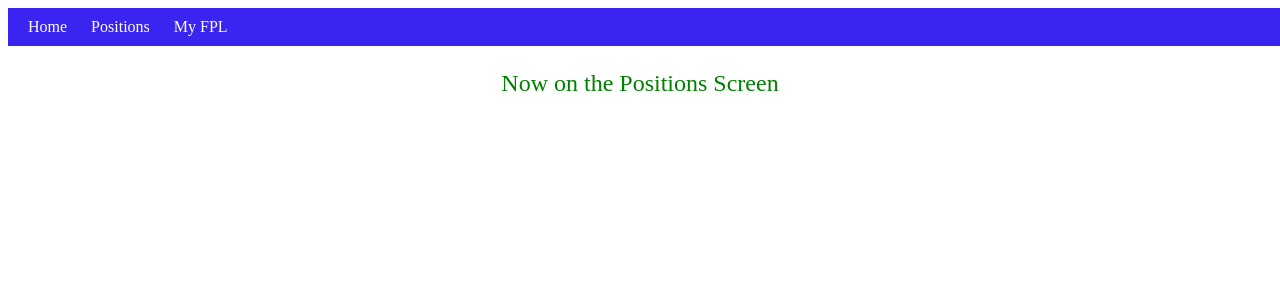
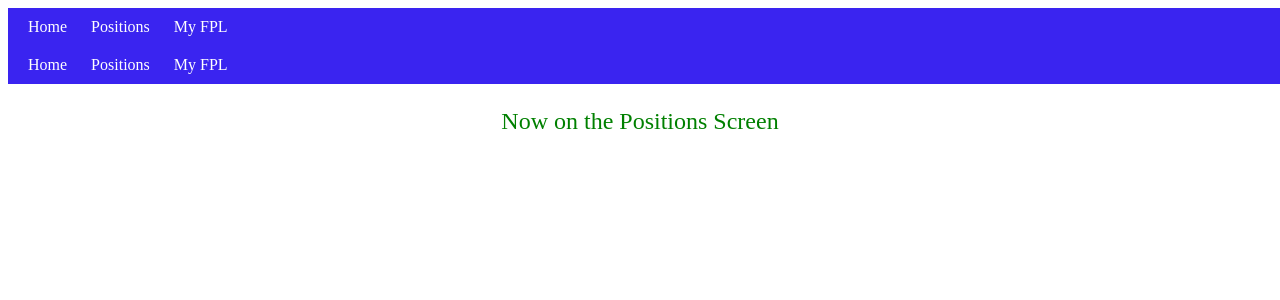
Before and after one commit to JamesRestell8/NEA_website, a Django app: page /Positions/ in a window 1280 px wide. Shown: the top 300 px of the page. Run offline with Django 4.2, Linux system fonts and the light colour scheme.

Commit message:
Learn jQuery, use it to make the navbar global, and also reformat all html pages to have the navbar included in the body tag

```diff
--- a/FPLWizard/webApp/templates/webApp/positions.html
+++ b/FPLWizard/webApp/templates/webApp/positions.html
@@ -12,5 +12,11 @@
 </nav>
 
 <body>
-<p>Now on the {{pageName}} Screen</p>
+    <nav id='header'>
+        <a href="/">Home</a>
+        <a href="/Positions">Positions</a>
+        <a href="/MyFPL">My FPL</a>
+    </nav>
+
+    <p>Now on the {{pageName}} Screen</p>
 </body>
```
Also changed, not shown: FPLWizard/webApp/templates/webApp/navbar.html (line endings or trailing spaces).
